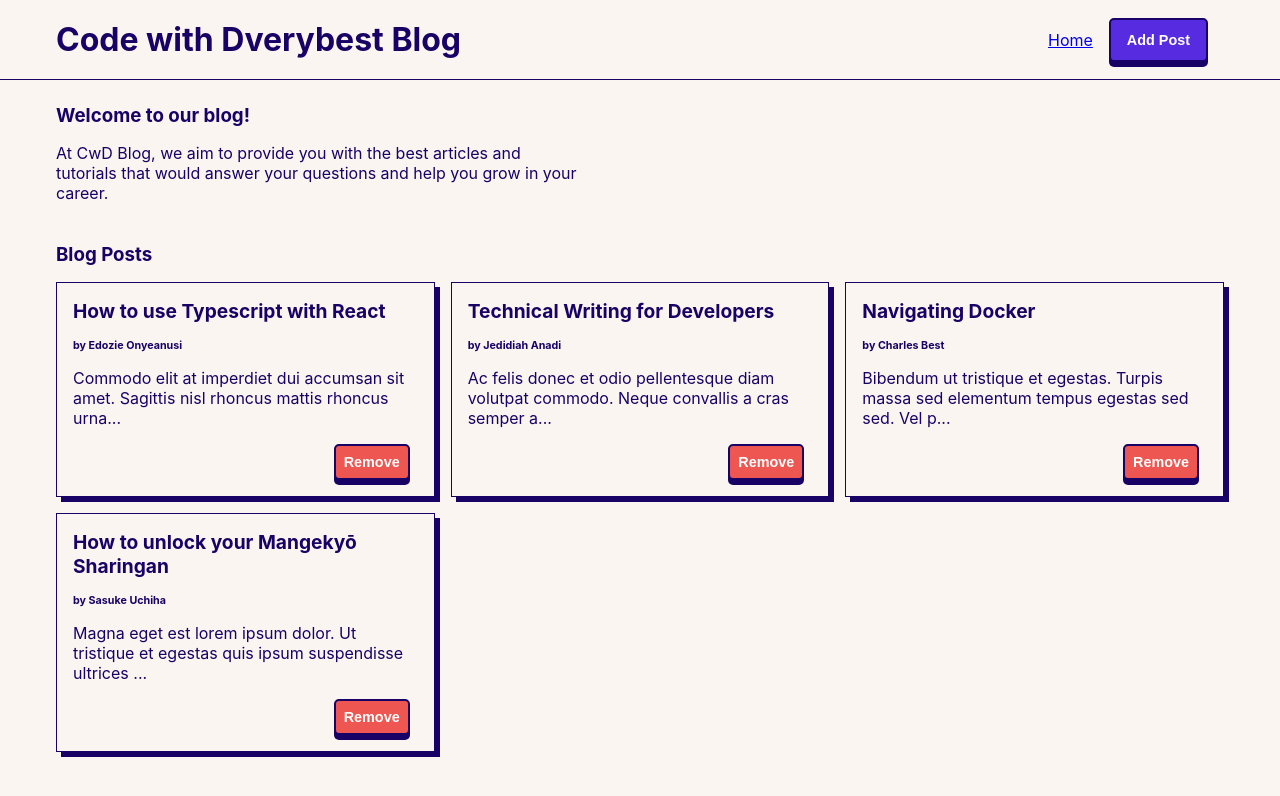
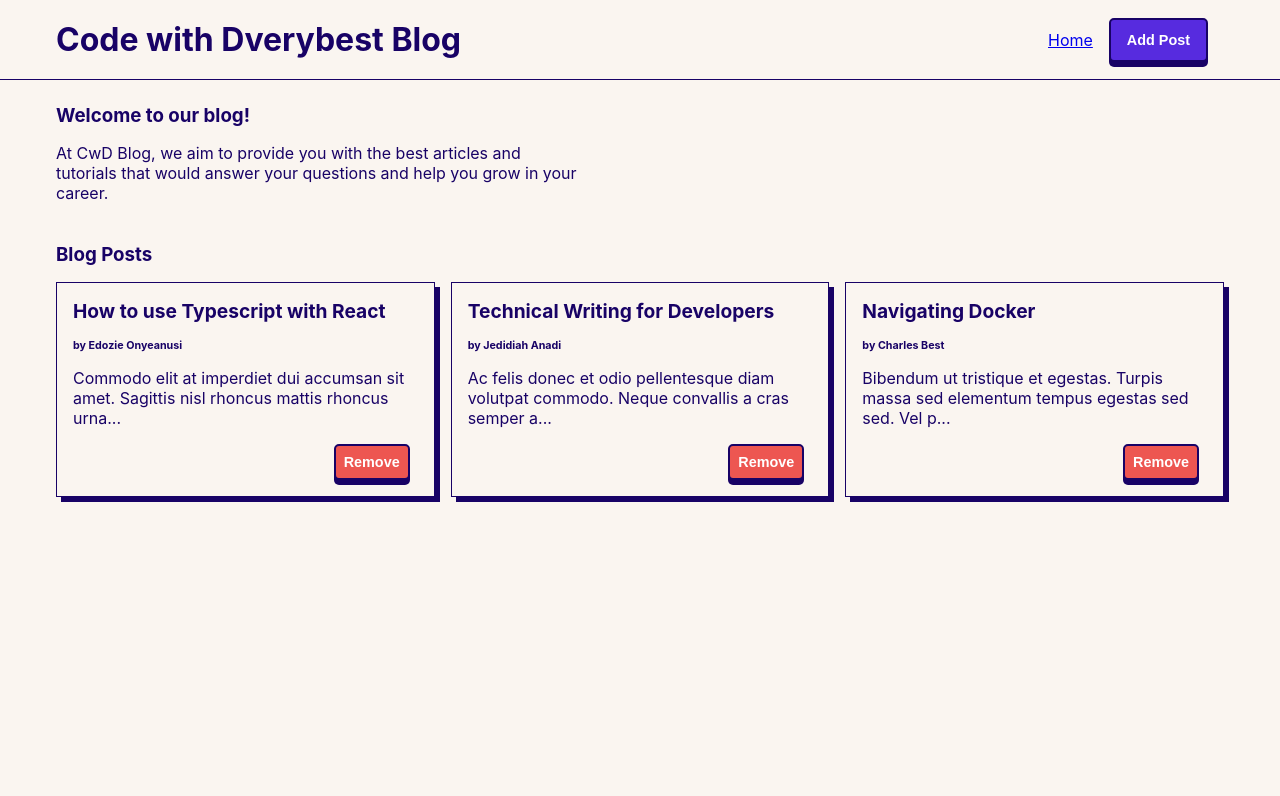
Before and after one commit to Fedozie/cwd-ein-proj, a React (Create React App) app: page / in a window 1280 px wide. Shown: the top 796 px of the page. Built offline with nearby package versions, Linux system fonts and the light colour scheme.

Commit message:
fix: made some additions

```diff
--- a/src/components/UI/wrapper.js
+++ b/src/components/UI/wrapper.js
@@ -35,10 +35,10 @@ export const Container = ({children}) => {
     )
 }
 
-export const Card = ({children}) => {
+export const Card = ({children, onClick}) => {
 
     return (
-        <CardWrapper>
+        <CardWrapper onClick={onClick}>
             {children}
         </CardWrapper>
     )
--- a/src/components/addPost.js
+++ b/src/components/addPost.js
@@ -1,5 +1,5 @@
 
-import React, {useState, useContext, useEffect} from "react";
+import React, {useState, useContext} from "react";
 import {useNavigate} from "react-router-dom";
 import {v4 as uuidv4} from 'uuid';
 import styled from "styled-components";
@@ -8,7 +8,7 @@ import {Button} from "./UI/button";
 
 const AddPost = () => {
     const navigate = useNavigate();
-    const {blogs} = useContext(DataContext);
+    const {blogs, setBlogs} = useContext(DataContext);
 
 
     const [title, setTitle] = useState('');
@@ -19,16 +19,14 @@ const AddPost = () => {
         e.preventDefault();
         const blogID = uuidv4();
         const blog = {title, author, post, blogID};
-        blogs.push(blog);
+        const updatedBlogs = [...blogs, blog];
+        setBlogs(updatedBlogs)
+        // localStorage.setItem('blogs', JSON.stringify(updatedBlogs))
         setTitle('');
         setAuthor('');
         setPost('');
         navigate("/");
     }
-
-    // useEffect(() => {
-    //     sessionStorage.setItem('data', JSON.stringify(blog))
-    // })
 
     return (
         <StyledForm onSubmit = {submitForm}>
@@ -53,7 +51,7 @@ const AddPost = () => {
                 />
             </InputWrapper>
             <InputWrapper>
-                <label htmlFor="">Blog Post</label>
+                <label htmlFor="post">Blog Post</label>
                 <textarea
                     value={post}
                     onChange={(e) => { setPost(e.target.value) }}
--- a/src/components/contexts/dataContext.js
+++ b/src/components/contexts/dataContext.js
@@ -1,4 +1,4 @@
-import { createContext, useState } from "react";
+import { createContext, useEffect, useState } from "react";
 
 const DataContext = createContext({});
 
@@ -21,17 +21,17 @@ export const DataProvider = ({ children }) => {
                 author: "Charles Best",
                 post: "Bibendum ut tristique et egestas. Turpis massa sed elementum tempus egestas sed sed. Vel pharetra vel turpis nunc. Tempus iaculis urna id volutpat lacus laoreet non curabitur gravida. Ac auctor augue mauris augue neque gravida in fermentum.",
                 blogID: "3"
-        },
-        {
-            title: "How to unlock your Mangekyō Sharingan",
-            author: "Sasuke Uchiha",
-            post: "Magna eget est lorem ipsum dolor. Ut tristique et egestas quis ipsum suspendisse ultrices gravida. In cursus turpis maspossa tincidunt dui ut. Tempus imperdiet nulla malesuada pellentesque elit. Tempus egestas sed sed risus pretium quam vulputate dignissim suspendisse. Ac turpis egestas sed tempus urna. Nunc sed id semper risus.",
-            blogID: "4"
             }
         ]);
 
+    useEffect(() => {
+        localStorage.setItem("blogs", JSON.stringify(blogs))
+    }, [blogs])
+
+    const contextValue = {blogs, setBlogs}
+
     return (
-        <DataContext.Provider value={{blogs}}>
+        <DataContext.Provider value={contextValue}>
             {children}
         </DataContext.Provider>
     )
--- a/src/components/mainBody.js
+++ b/src/components/mainBody.js
@@ -1,17 +1,17 @@
-import React, {useContext} from "react";
-import {useNavigate} from "react-router-dom"
+import React, { useContext } from "react";
+import { useNavigate } from "react-router-dom"
 import DataContext from "./contexts/dataContext";
 import styled from "styled-components";
-import {v4 as uuidv4} from 'uuid'
+import { v4 as uuidv4 } from 'uuid'
 import { Card } from "./UI/wrapper";
-import { DeleteButton} from "./UI/button";
+import { DeleteButton } from "./UI/button";
 
 const MainBody = () => {
     const navigate = useNavigate();
-    const {blogs} = useContext(DataContext);
+    const { blogs } = useContext(DataContext);
 
     const removeBlog = () => {
-       console.log("remove")
+        console.log("remove")
     }
 
     return (
@@ -31,13 +31,14 @@ const MainBody = () => {
                 {
                     blogs.map((blog) => (
                         <Card
-                            key = {uuidv4()}
+                            key={uuidv4()}
+                            onClick={() => {
+                                navigate(`/read-post/${blog.blogID}`)
+                            }}
                         >
                             <h3>{blog.title}</h3>
                             <h6>by {blog.author}</h6>
-                            <p onClick = {() => {
-                                navigate(`/read-post/${blog.blogID}`)
-                            }}>{blog.post.slice(0, 90)}...</p>
+                            <p >{blog.post.slice(0, 90)}...</p>
                             <div className="CTA">
                                 <DeleteButton
                                     onClick={removeBlog}
@@ -60,7 +61,7 @@ const StyledBody = styled.section`
     width: inherit;
     padding: 1.5rem 3.5rem 1rem 3.5rem;
 
-    @media only screen and (min-width: ${({theme}) => theme.breakpoints.mbl}) and (max-width: ${({theme}) => theme.breakpoints.tbt}){
+    @media only screen and (min-width: ${({ theme }) => theme.breakpoints.mbl}) and (max-width: ${({ theme }) => theme.breakpoints.tbt}){
 
     }
 `;
@@ -69,11 +70,11 @@ const WelcomeDiv = styled.div`
     width: 45%;
     margin-bottom: 2.5rem;
 
-    @media (max-width: ${({theme}) => theme.breakpoints.tbt}){
+    @media (max-width: ${({ theme }) => theme.breakpoints.tbt}){
         width: 70%;
     }
 
-    @media (max-width: ${({theme}) => theme.breakpoints.mbl}){
+    @media (max-width: ${({ theme }) => theme.breakpoints.mbl}){
         width: 100%;
     }
 `;
@@ -100,7 +101,7 @@ const Blogs = styled.div`
     }
 
     & h3{
-       font-size: 1.2rem;
+        font-size: 1.2rem;
     }
 
     .CTA{
@@ -113,7 +114,7 @@ const Blogs = styled.div`
         grid-template-columns: repeat(2, 1fr);
     }
 
-    @media (max-width: ${({theme}) => theme.breakpoints.mbl}){
+    @media (max-width: ${({ theme }) => theme.breakpoints.mbl}){
         grid-template-columns: repeat(1, 1fr);
     }
 `
```
Lines whose indentation alone changed are shown as unchanged.
